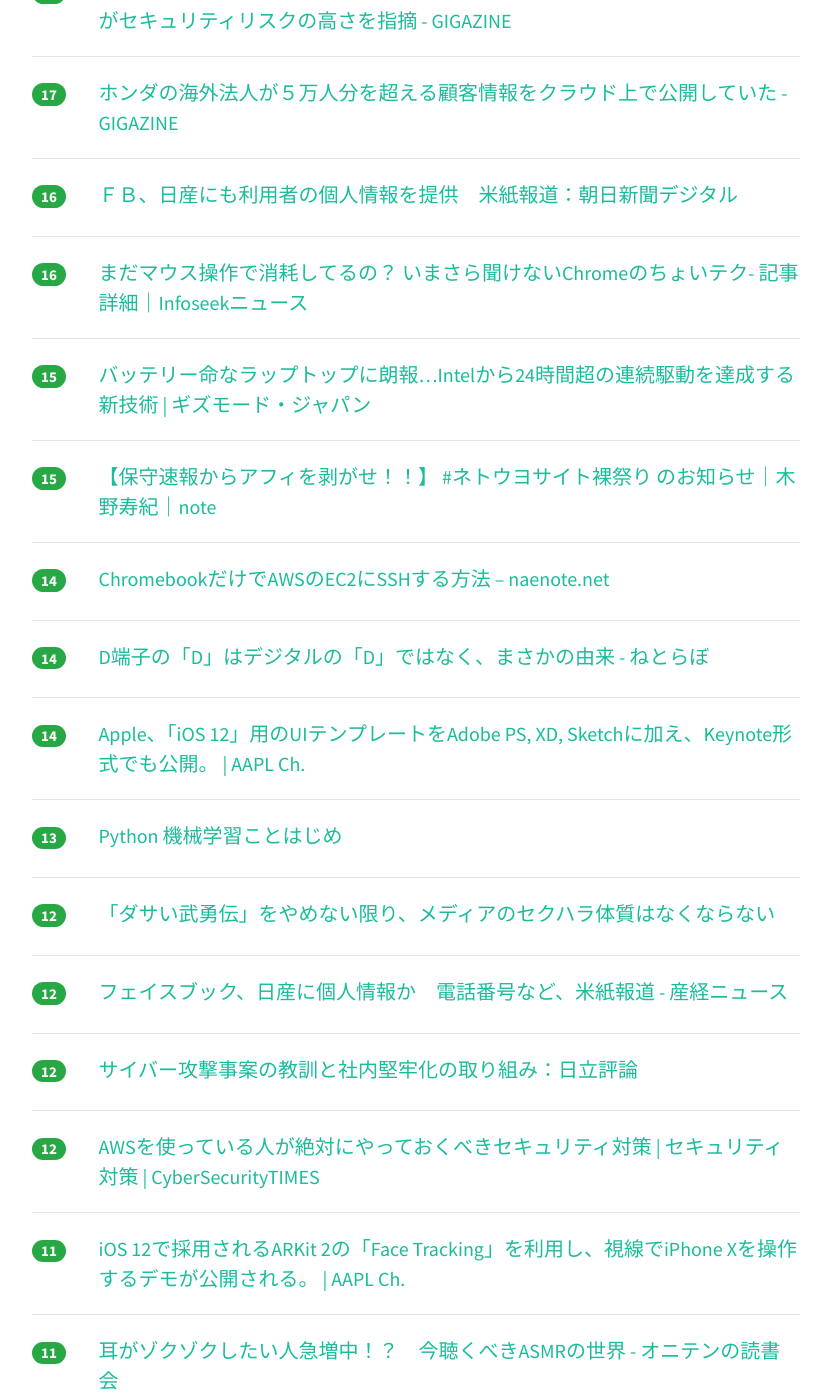
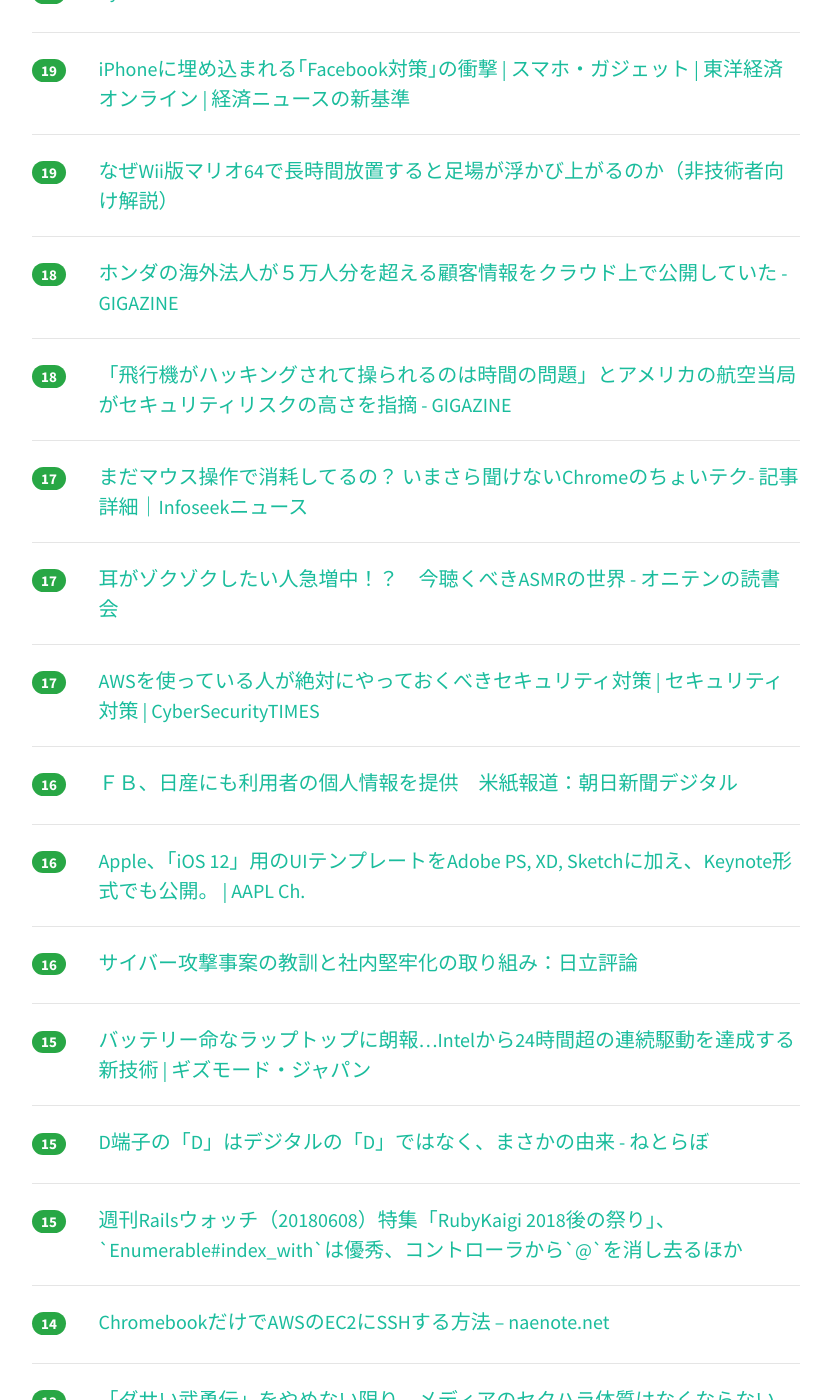
Before and after one commit to yatta47/hatena-matome-site, a Jekyll site: the page built from _posts/2018-06-10-hatena.md, in a window 1280 px wide and 1400 px high, scrolled down 958 px. Shown: the whole window, without its empty margins (224-1055 px from the left). Built offline with Jekyll 4.4.1, drawn with Linux system fonts in a browser that asks for light colours; nearby versions of some CDN libraries; some of the changed text lies outside the part shown.

Commit message:
Updated 2018-06-10

```diff
--- a/_posts/2018-06-10-hatena.md
+++ b/_posts/2018-06-10-hatena.md
@@ -1,19 +1,34 @@
 ---
 layout: post
 title:  "2018-06-10 はてぶIT"
-date:   2018-06-10 12:00:58
+date:   2018-06-10 13:02:05
 tags: [it-hotentry]
 ---
-36 件のデータあり
+42 件のデータあり
 
 <hr><div class="row">
-<div class="col-1"><span class="badge badge-pill badge-success h2">135</span></div>
+<div class="col-1"><span class="badge badge-pill badge-success h2">182</span></div>
 <div class="col-11"><a href='https://scrapbox.io/yuiseki/%E5%A4%B1%E6%95%97%E5%AD%A6' target='_blank'>失敗学 - yuiseki</a></div>
 </div>
 <hr>
 <div class="row">
+<div class="col-1"><span class="badge badge-pill badge-success h2">38</span></div>
+<div class="col-11"><a href='https://aws.amazon.com/jp/blogs/news/webinar-bb-certified-2018/' target='_blank'>[AWS Black Belt Online Seminar] AWS 認定取得に向けて 資料及び QA 公開 | Amazon Web Services ブログ</a></div>
+</div>
+<hr>
+<div class="row">
+<div class="col-1"><span class="badge badge-pill badge-success h2">38</span></div>
+<div class="col-11"><a href='https://note.mu/kinotoshiki/n/n2fe090e9b8f6' target='_blank'>【保守速報から広告を剥がせ！！】 #ネトウヨサイト裸祭り のお知らせ｜木野寿紀｜note</a></div>
+</div>
+<hr>
+<div class="row">
 <div class="col-1"><span class="badge badge-pill badge-success h2">22</span></div>
-<div class="col-11"><a href='https://aws.amazon.com/jp/blogs/news/webinar-bb-certified-2018/' target='_blank'>[AWS Black Belt Online Seminar] AWS 認定取得に向けて 資料及び QA 公開 | Amazon Web Services ブログ</a></div>
+<div class="col-11"><a href='https://note.mu/toyoshimorioka/n/n91737ceeb644' target='_blank'>プロトタイピング #2 種類と役割｜Toyoshi Morioka｜note</a></div>
+</div>
+<hr>
+<div class="row">
+<div class="col-1"><span class="badge badge-pill badge-success h2">22</span></div>
+<div class="col-11"><a href='https://www.nikkei.com/article/DGXMZO31368880V00C18A6000000/' target='_blank'>アップル、ウェブ閲覧履歴の追跡を「完全にブロック」　　：日本経済新聞</a></div>
 </div>
 <hr>
 <div class="row">
@@ -23,17 +38,22 @@ tags: [it-hotentry]
 <hr>
 <div class="row">
 <div class="col-1"><span class="badge badge-pill badge-success h2">21</span></div>
-<div class="col-11"><a href='https://www.nikkei.com/article/DGXMZO31368880V00C18A6000000/' target='_blank'>アップル、ウェブ閲覧履歴の追跡を「完全にブロック」　　：日本経済新聞</a></div>
-</div>
-<hr>
-<div class="row">
-<div class="col-1"><span class="badge badge-pill badge-success h2">20</span></div>
-<div class="col-11"><a href='https://note.mu/toyoshimorioka/n/n91737ceeb644' target='_blank'>プロトタイピング #2 種類と役割｜Toyoshi Morioka｜note</a></div>
+<div class="col-11"><a href='http://www.youtube.com/watch?v=Y83ZCf_lpSg' target='_blank'>Python 機械学習ことはじめ</a></div>
 </div>
 <hr>
 <div class="row">
 <div class="col-1"><span class="badge badge-pill badge-success h2">19</span></div>
 <div class="col-11"><a href='https://toyokeizai.net/articles/-/224439' target='_blank'>iPhoneに埋め込まれる｢Facebook対策｣の衝撃 | スマホ・ガジェット | 東洋経済オンライン | 経済ニュースの新基準</a></div>
+</div>
+<hr>
+<div class="row">
+<div class="col-1"><span class="badge badge-pill badge-success h2">19</span></div>
+<div class="col-11"><a href='https://sbfl.net/blog/2018/06/10/wii-mario64-platform-bug/' target='_blank'>なぜWii版マリオ64で長時間放置すると足場が浮かび上がるのか（非技術者向け解説）</a></div>
+</div>
+<hr>
+<div class="row">
+<div class="col-1"><span class="badge badge-pill badge-success h2">18</span></div>
+<div class="col-11"><a href='https://gigazine.net/news/20180609-honda-app-leaked-personal-information/' target='_blank'>ホンダの海外法人が５万人分を超える顧客情報をクラウド上で公開していた - GIGAZINE</a></div>
 </div>
 <hr>
 <div class="row">
@@ -43,7 +63,17 @@ tags: [it-hotentry]
 <hr>
 <div class="row">
 <div class="col-1"><span class="badge badge-pill badge-success h2">17</span></div>
-<div class="col-11"><a href='https://gigazine.net/news/20180609-honda-app-leaked-personal-information/' target='_blank'>ホンダの海外法人が５万人分を超える顧客情報をクラウド上で公開していた - GIGAZINE</a></div>
+<div class="col-11"><a href='https://news.infoseek.co.jp/article/goodspress_164889/' target='_blank'>まだマウス操作で消耗してるの？ いまさら聞けないChromeのちょいテク- 記事詳細｜Infoseekニュース</a></div>
+</div>
+<hr>
+<div class="row">
+<div class="col-1"><span class="badge badge-pill badge-success h2">17</span></div>
+<div class="col-11"><a href='http://www.oniten-yomu-book.com/entry/asmr' target='_blank'>耳がゾクゾクしたい人急増中！？　今聴くべきASMRの世界 - オニテンの読書会</a></div>
+</div>
+<hr>
+<div class="row">
+<div class="col-1"><span class="badge badge-pill badge-success h2">17</span></div>
+<div class="col-11"><a href='https://www.shadan-kun.com/blog/measure/3410/' target='_blank'>AWSを使っている人が絶対にやっておくべきセキュリティ対策 | セキュリティ対策 | CyberSecurityTIMES</a></div>
 </div>
 <hr>
 <div class="row">
@@ -53,7 +83,12 @@ tags: [it-hotentry]
 <hr>
 <div class="row">
 <div class="col-1"><span class="badge badge-pill badge-success h2">16</span></div>
-<div class="col-11"><a href='https://news.infoseek.co.jp/article/goodspress_164889/' target='_blank'>まだマウス操作で消耗してるの？ いまさら聞けないChromeのちょいテク- 記事詳細｜Infoseekニュース</a></div>
+<div class="col-11"><a href='https://applech2.com/archives/20180608-apple-ios-12-ui-design-resources-keynote.html' target='_blank'>Apple、「iOS 12」用のUIテンプレートをAdobe PS, XD, Sketchに加え、Keynote形式でも公開。 | AAPL Ch.</a></div>
+</div>
+<hr>
+<div class="row">
+<div class="col-1"><span class="badge badge-pill badge-success h2">16</span></div>
+<div class="col-11"><a href='http://www.hitachihyoron.com/jp/archive/2010s/2018/03/05b02/index.html' target='_blank'>サイバー攻撃事案の教訓と社内堅牢化の取り組み：日立評論</a></div>
 </div>
 <hr>
 <div class="row">
@@ -63,7 +98,12 @@ tags: [it-hotentry]
 <hr>
 <div class="row">
 <div class="col-1"><span class="badge badge-pill badge-success h2">15</span></div>
-<div class="col-11"><a href='https://note.mu/kinotoshiki/n/n2fe090e9b8f6' target='_blank'>【保守速報からアフィを剥がせ！！】 #ネトウヨサイト裸祭り のお知らせ｜木野寿紀｜note</a></div>
+<div class="col-11"><a href='http://nlab.itmedia.co.jp/nl/articles/1806/06/news082.html' target='_blank'>D端子の「D」はデジタルの「D」ではなく、まさかの由来 - ねとらぼ</a></div>
+</div>
+<hr>
+<div class="row">
+<div class="col-1"><span class="badge badge-pill badge-success h2">15</span></div>
+<div class="col-11"><a href='https://techracho.bpsinc.jp/hachi8833/2018_06_08/57381' target='_blank'>週刊Railsウォッチ（20180608）特集「RubyKaigi 2018後の祭り」、`Enumerable#index_with`は優秀、コントローラから`@`を消し去るほか</a></div>
 </div>
 <hr>
 <div class="row">
@@ -72,23 +112,13 @@ tags: [it-hotentry]
 </div>
 <hr>
 <div class="row">
-<div class="col-1"><span class="badge badge-pill badge-success h2">14</span></div>
-<div class="col-11"><a href='http://nlab.itmedia.co.jp/nl/articles/1806/06/news082.html' target='_blank'>D端子の「D」はデジタルの「D」ではなく、まさかの由来 - ねとらぼ</a></div>
-</div>
-<hr>
-<div class="row">
-<div class="col-1"><span class="badge badge-pill badge-success h2">14</span></div>
-<div class="col-11"><a href='https://applech2.com/archives/20180608-apple-ios-12-ui-design-resources-keynote.html' target='_blank'>Apple、「iOS 12」用のUIテンプレートをAdobe PS, XD, Sketchに加え、Keynote形式でも公開。 | AAPL Ch.</a></div>
-</div>
-<hr>
-<div class="row">
 <div class="col-1"><span class="badge badge-pill badge-success h2">13</span></div>
-<div class="col-11"><a href='http://www.youtube.com/watch?v=Y83ZCf_lpSg' target='_blank'>Python 機械学習ことはじめ</a></div>
+<div class="col-11"><a href='https://www.buzzfeed.com/jp/akikokobayashi/mediametoo' target='_blank'>「ダサい武勇伝」をやめない限り、メディアのセクハラ体質はなくならない</a></div>
 </div>
 <hr>
 <div class="row">
 <div class="col-1"><span class="badge badge-pill badge-success h2">12</span></div>
-<div class="col-11"><a href='https://www.buzzfeed.com/jp/akikokobayashi/mediametoo' target='_blank'>「ダサい武勇伝」をやめない限り、メディアのセクハラ体質はなくならない</a></div>
+<div class="col-11"><a href='https://www.bbc.com/news/world-us-canada-44426442' target='_blank'>Trump at G7: Who's who in Merkel's photo? - BBC News</a></div>
 </div>
 <hr>
 <div class="row">
@@ -98,12 +128,7 @@ tags: [it-hotentry]
 <hr>
 <div class="row">
 <div class="col-1"><span class="badge badge-pill badge-success h2">12</span></div>
-<div class="col-11"><a href='http://www.hitachihyoron.com/jp/archive/2010s/2018/03/05b02/index.html' target='_blank'>サイバー攻撃事案の教訓と社内堅牢化の取り組み：日立評論</a></div>
-</div>
-<hr>
-<div class="row">
-<div class="col-1"><span class="badge badge-pill badge-success h2">12</span></div>
-<div class="col-11"><a href='https://www.shadan-kun.com/blog/measure/3410/' target='_blank'>AWSを使っている人が絶対にやっておくべきセキュリティ対策 | セキュリティ対策 | CyberSecurityTIMES</a></div>
+<div class="col-11"><a href='https://blog.jupyter.org/reproducible-data-dependencies-for-python-guest-post-d0f68293a99' target='_blank'>Reproducible Data Dependencies for Python [Guest Post]</a></div>
 </div>
 <hr>
 <div class="row">
@@ -113,7 +138,7 @@ tags: [it-hotentry]
 <hr>
 <div class="row">
 <div class="col-1"><span class="badge badge-pill badge-success h2">11</span></div>
-<div class="col-11"><a href='http://www.oniten-yomu-book.com/entry/asmr' target='_blank'>耳がゾクゾクしたい人急増中！？　今聴くべきASMRの世界 - オニテンの読書会</a></div>
+<div class="col-11"><a href='https://sennich.hatenablog.com/entry/acutual-working-hours-salary' target='_blank'>【働き方改革】給与や待遇を維持しつつ８時間の所定労働時間を７時間へ短縮できるか？に答えます - 千日のブログ 家と住宅ローンのはてな？に答える</a></div>
 </div>
 <hr>
 <div class="row">
@@ -128,22 +153,32 @@ tags: [it-hotentry]
 <hr>
 <div class="row">
 <div class="col-1"><span class="badge badge-pill badge-success h2">10</span></div>
-<div class="col-11"><a href='https://blog.jupyter.org/reproducible-data-dependencies-for-python-guest-post-d0f68293a99' target='_blank'>Reproducible Data Dependencies for Python [Guest Post]</a></div>
-</div>
-<hr>
-<div class="row">
-<div class="col-1"><span class="badge badge-pill badge-success h2">10</span></div>
 <div class="col-11"><a href='https://www.boredpanda.com/reasons-why-japan-is-awesome-interesting-facts/' target='_blank'>42+ Times Japan Surprised The Rest Of The World | Bored Panda</a></div>
 </div>
 <hr>
 <div class="row">
-<div class="col-1"><span class="badge badge-pill badge-success h2">10</span></div>
-<div class="col-11"><a href='https://sennich.hatenablog.com/entry/acutual-working-hours-salary' target='_blank'>【働き方改革】給与や待遇を維持しつつ８時間の所定労働時間を７時間へ短縮できるか？に答えます - 千日のブログ 家と住宅ローンのはてな？に答える</a></div>
+<div class="col-1"><span class="badge badge-pill badge-success h2">9</span></div>
+<div class="col-11"><a href='http://j.people.com.cn/n3/2018/0531/c95952-9466146.html' target='_blank'>中国語でハイテク意味する「黒科技」の「黒」の意味とは？--人民網日本語版--人民日報</a></div>
+</div>
+<hr>
+<div class="row">
+<div class="col-1"><span class="badge badge-pill badge-success h2">9</span></div>
+<div class="col-11"><a href='http://ascii.jp/elem/000/001/684/1684968/' target='_blank'>ASCII.jp：「LINE Notify」でWebサービスからの通知を受信しよう｜LINEを便利にする裏技とTIPS集めました</a></div>
 </div>
 <hr>
 <div class="row">
 <div class="col-1"><span class="badge badge-pill badge-success h2">9</span></div>
 <div class="col-11"><a href='http://hokoxjouhou.blog105.fc2.com/blog-entry-1191.html' target='_blank'>郵便局で郵便物をクレジットカード払いする方法～定形外郵便との価格比較 - 情報管理LOG</a></div>
+</div>
+<hr>
+<div class="row">
+<div class="col-1"><span class="badge badge-pill badge-success h2">9</span></div>
+<div class="col-11"><a href='https://iphone-mania.jp/news-214965/' target='_blank'>Androidで独禁法違反～EUがGoogleに最大1兆円超えの巨額制裁へ - iPhone Mania</a></div>
+</div>
+<hr>
+<div class="row">
+<div class="col-1"><span class="badge badge-pill badge-success h2">9</span></div>
+<div class="col-11"><a href='https://ototoy.jp/feature/2018060101' target='_blank'>音楽業界の“過渡期”、2018年をどう進む? ──鈴木竜馬(unBORDE代表) × 竹中直純(OTOTOY代表) - OTOTOY</a></div>
 </div>
 <hr>
 <div class="row">
@@ -153,22 +188,12 @@ tags: [it-hotentry]
 <hr>
 <div class="row">
 <div class="col-1"><span class="badge badge-pill badge-success h2">8</span></div>
-<div class="col-11"><a href='http://j.people.com.cn/n3/2018/0531/c95952-9466146.html' target='_blank'>中国語でハイテク意味する「黒科技」の「黒」の意味とは？--人民網日本語版--人民日報</a></div>
+<div class="col-11"><a href='https://anond.hatelabo.jp/20180610015812' target='_blank'>「当たり前」な意見をあえて世間に向かって言うことが重要</a></div>
 </div>
 <hr>
 <div class="row">
 <div class="col-1"><span class="badge badge-pill badge-success h2">8</span></div>
-<div class="col-11"><a href='https://anond.hatelabo.jp/20180610015812' target='_blank'>「当たり前」な意見をあえて世間に向かって言うことが重要</a></div>
-</div>
-<hr>
-<div class="row">
-<div class="col-1"><span class="badge badge-pill badge-success h2">7</span></div>
-<div class="col-11"><a href='http://ascii.jp/elem/000/001/684/1684968/' target='_blank'>ASCII.jp：「LINE Notify」でWebサービスからの通知を受信しよう｜LINEを便利にする裏技とTIPS集めました</a></div>
-</div>
-<hr>
-<div class="row">
-<div class="col-1"><span class="badge badge-pill badge-success h2">6</span></div>
-<div class="col-11"><a href='https://www.bbc.com/news/world-us-canada-44426442' target='_blank'>Trump at G7: Who's who in Merkel's photo? - BBC News</a></div>
+<div class="col-11"><a href='https://www.rco.recruit.co.jp/career/engineer/blog/kaggle_talkingdata_basic/' target='_blank'>Kaggle TalkingData Fraud Detection コンペの解法まとめ(基本編) | RCO Ad-Tech Lab Blog</a></div>
 </div>
 <hr>
 <div class="row">
@@ -178,11 +203,16 @@ tags: [it-hotentry]
 <hr>
 <div class="row">
 <div class="col-1"><span class="badge badge-pill badge-success h2">6</span></div>
-<div class="col-11"><a href='https://www.rco.recruit.co.jp/career/engineer/blog/kaggle_talkingdata_basic/' target='_blank'>Kaggle TalkingData Fraud Detection コンペの解法まとめ(基本編) | RCO Ad-Tech Lab Blog</a></div>
+<div class="col-11"><a href='https://www.slideshare.net/yukiarase/jsai2018-101054060' target='_blank'>[最新版] JSAI2018 チュートリアル「"深層学習時代の" ゼロから始める自然言語処理」</a></div>
 </div>
 <hr>
 <div class="row">
-<div class="col-1"><span class="badge badge-pill badge-success h2">3</span></div>
-<div class="col-11"><a href='https://sbfl.net/blog/2018/06/10/wii-mario64-platform-bug/' target='_blank'>なぜWii版マリオ64で長時間放置すると足場が浮かび上がるのか（非技術者向け解説）</a></div>
+<div class="col-1"><span class="badge badge-pill badge-success h2">5</span></div>
+<div class="col-11"><a href='https://www.bengo4.com/c_5/n_8009/' target='_blank'>広瀬香美さん「芸名問題」も関係、公取委「独禁法を労働分野に適用」…説明会は大入り - 弁護士ドットコム</a></div>
 </div>
 <hr>
+<div class="row">
+<div class="col-1"><span class="badge badge-pill badge-success h2">5</span></div>
+<div class="col-11"><a href='http://www.atmarkit.co.jp/ait/articles/1806/08/news011.html' target='_blank'>サイバーセキュリティQ＆A：今日の脅威状況と対策の方向：Gartner Insights Pickup（63） - ＠IT</a></div>
+</div>
+<hr>
```
